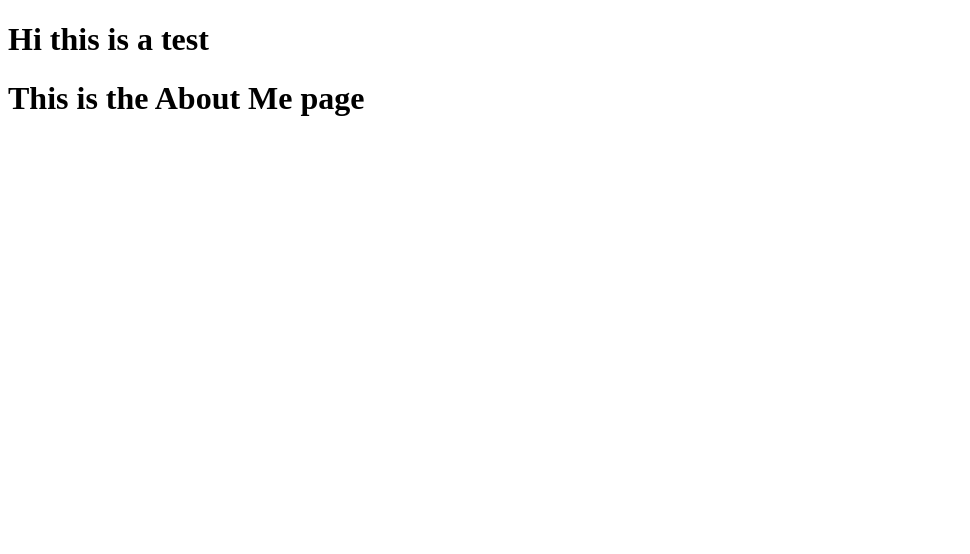
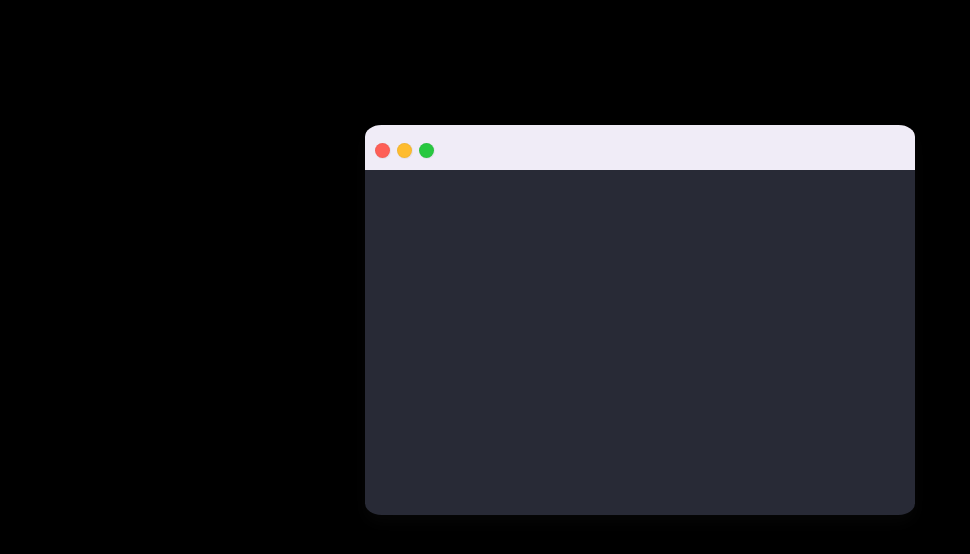
Before and after one commit to VPilipenko334/personal-portfolio, a React (Create React App) app: page /about in a window 1280 px wide. Shown: the top 554 px of the page, without its empty margins (0-970 px from the left). Built offline with nearby package versions, Linux system fonts and the light colour scheme.

Commit message:
added little buttons

```diff
--- a/src/App.js
+++ b/src/App.js
@@ -1,6 +1,7 @@
 import React from 'react';
 import { Routes, Route, Link} from "react-router-dom";
 import './stylesheets/App.css';
+import './stylesheets/About.css';
 import AboutMe from './components/about_me';
 import Projects from './components/projects';
 import Skills from './components/skills';
@@ -10,7 +11,6 @@ import Contact from './components/contact';
 function App() {
   return (
     <div className="outer-container">
-      <h1>Hi this is a test</h1>
         <Routes>
           <Route path="/about" element={<AboutMe />} />
           <Route path="/projects" element={<Projects />} />
--- a/src/components/about_me.jsx
+++ b/src/components/about_me.jsx
@@ -3,8 +3,14 @@ import React from "react";
 const AboutMe = () => {
 
     return (
-        <div>
-            <h1>This is the About Me page</h1>
+        <div className="terminal-outer">
+            <div className="terminal-inner">
+                <div className="terminal-tabs">
+                    <button className="red"></button>
+                    <button className="yellow"></button>
+                    <button className="green"></button>
+                </div>
+            </div>
         </div>
     )
 }
--- /dev/null
+++ b/src/stylesheets/About.css
@@ -0,0 +1,58 @@
+body {
+    background-color: rgb(0, 0, 0);
+}
+
+.terminal-outer {
+    display: flex;
+    justify-content: center;
+    align-items: center;
+    margin-top: 125px;
+}
+
+.terminal-tabs {
+    background-color: #f0ecf7;
+    height: 30px;
+}
+
+.terminal-inner {
+    height: 375px;
+    width: 550px;
+    background-color: #282a36;
+    border-radius: 3%;
+    box-shadow: 0px 8px 16px 0px rgba(29, 28, 28, 0.2);
+    border-top: 15px solid #f0ecf7;
+}
+
+.red {
+    width: 15px;
+    height: 15px;
+    background: #fe5f57;
+    border-radius: 50%;
+    padding: 3px;
+    border: 1px solid #5553530e;
+    margin-left: 10px;
+    text-decoration: none;
+    box-shadow: 0.5px 0.5px 0.5px 0.5px #72717118;
+}
+
+.yellow {
+    width: 15px;
+    height: 15px;
+    background: #febc2f;
+    border-radius: 50%;
+    padding: 3px;
+    border: 1px solid #5553530e;
+    margin-left: 7px;
+    box-shadow: 0.5px 0.5px 0.5px 0.5px #73717118;
+}
+
+.green {
+    width: 15px;
+    height: 15px;
+    background: #28c840;
+    border-radius: 50%;
+    padding: 3px;
+    border: 1px solid #5553530e;
+    margin-left: 7px;
+    box-shadow: 0.5px 0.5px 0.5px 0.5px #72717118;
+}
```
Also changed, not shown: src/setupTests.js (added, +5 -0 lines).
